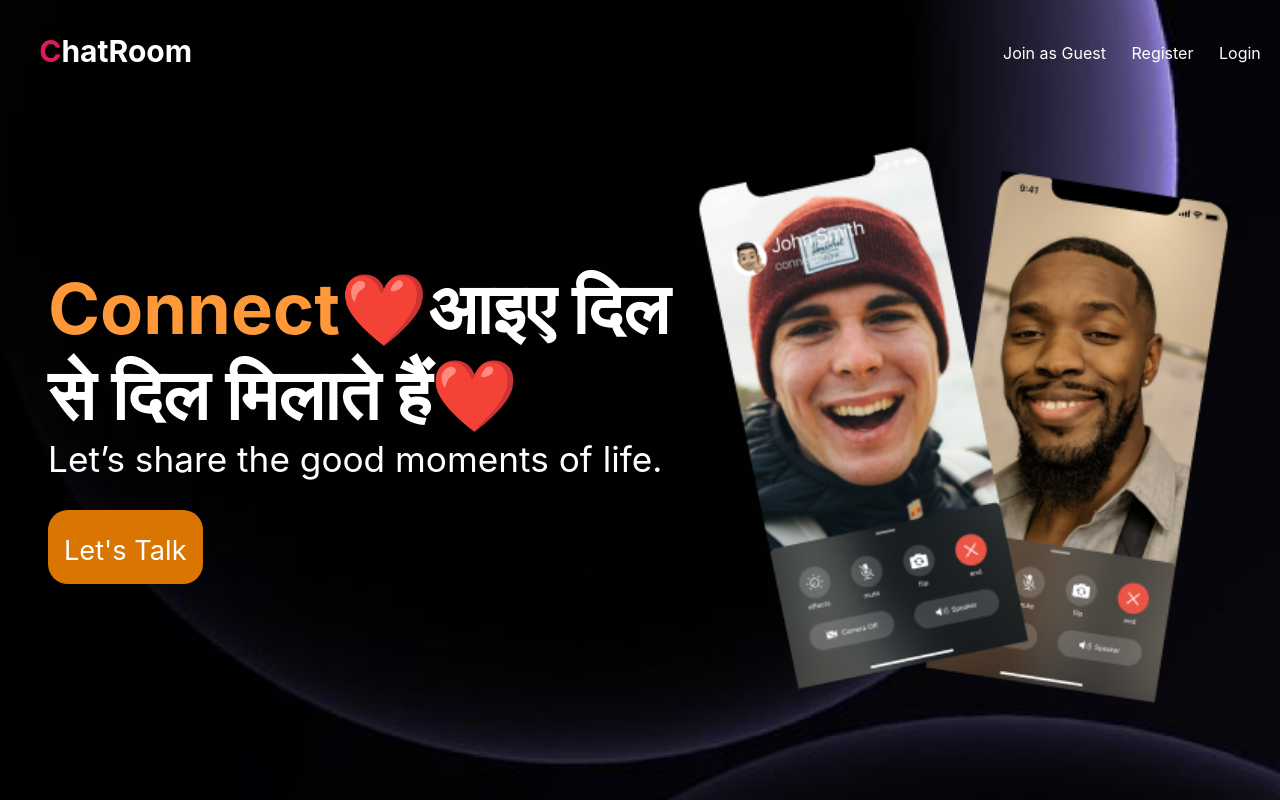
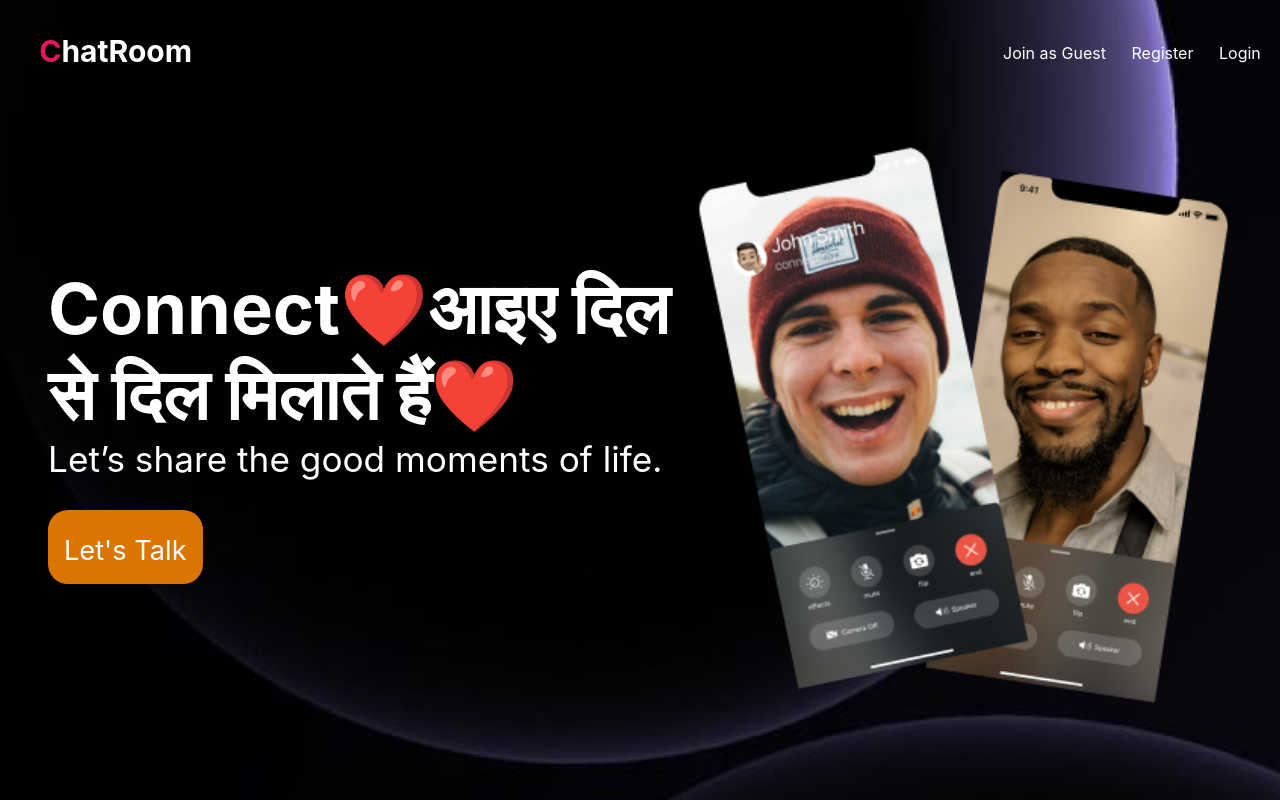
Before and after one commit to ManojKale1244/ChatRoom, a React (Vite) app in the folder fronted/: page / in a window 1280 px wide. Built offline with nearby package versions, Linux system fonts and the light colour scheme.

Commit message:
Update landing.jsx

```diff
--- a/fronted/src/pages/landing.jsx
+++ b/fronted/src/pages/landing.jsx
@@ -34,7 +34,7 @@ export default function LandingPage() {
 
             <div className="landingMainContainer">
                 <div>
-                    <h1><span style={{ color: "#FF9839" }}>Connect</span>❤️आइए दिल से दिल मिलाते हैं❤️</h1>
+                    <h1><span id="h1">Connect</span>❤️आइए दिल से दिल मिलाते हैं❤️</h1>
 
                     <p className='para'>Let’s share the good moments of life.</p>
                     <div role='button'>
```
